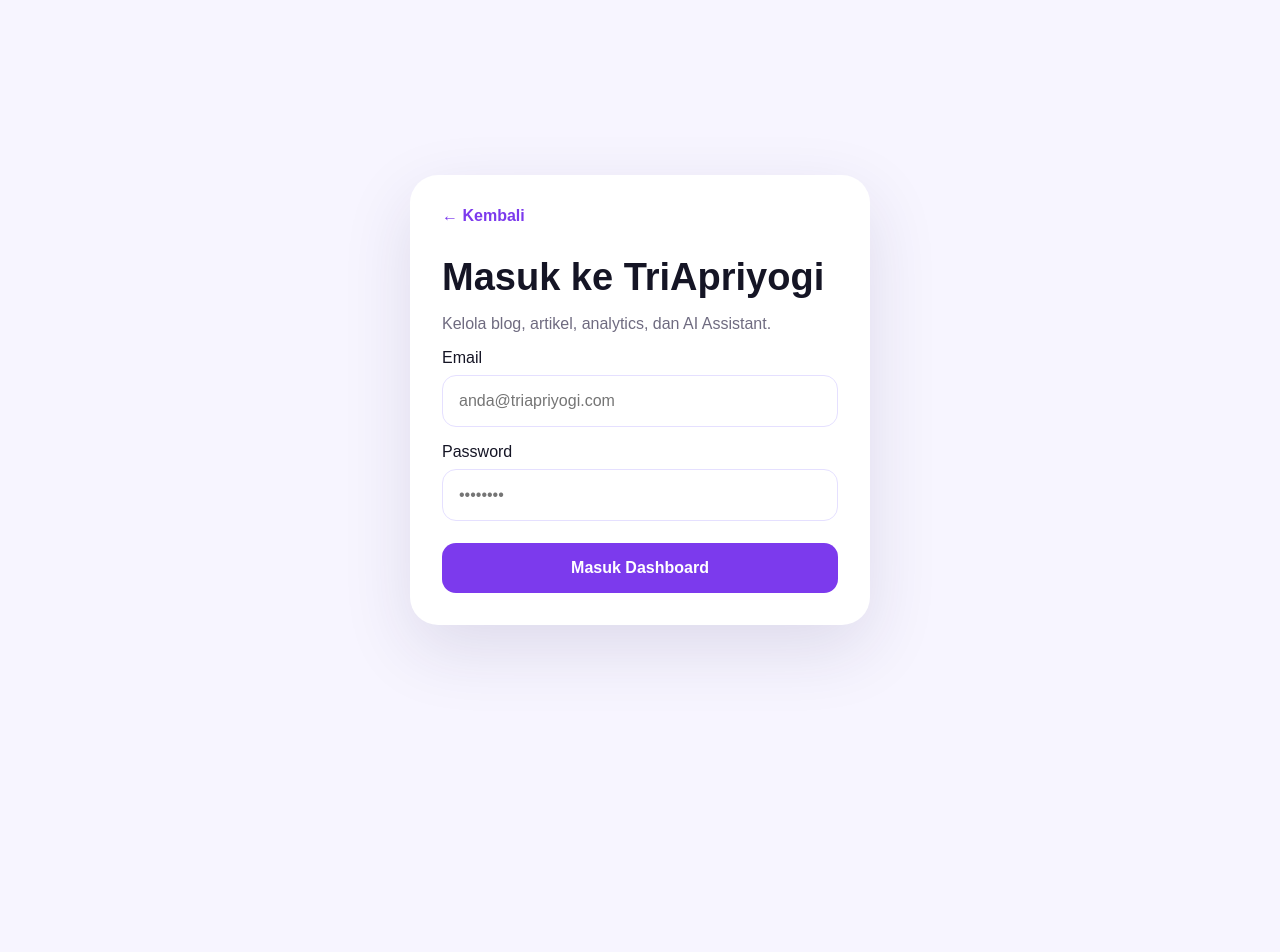
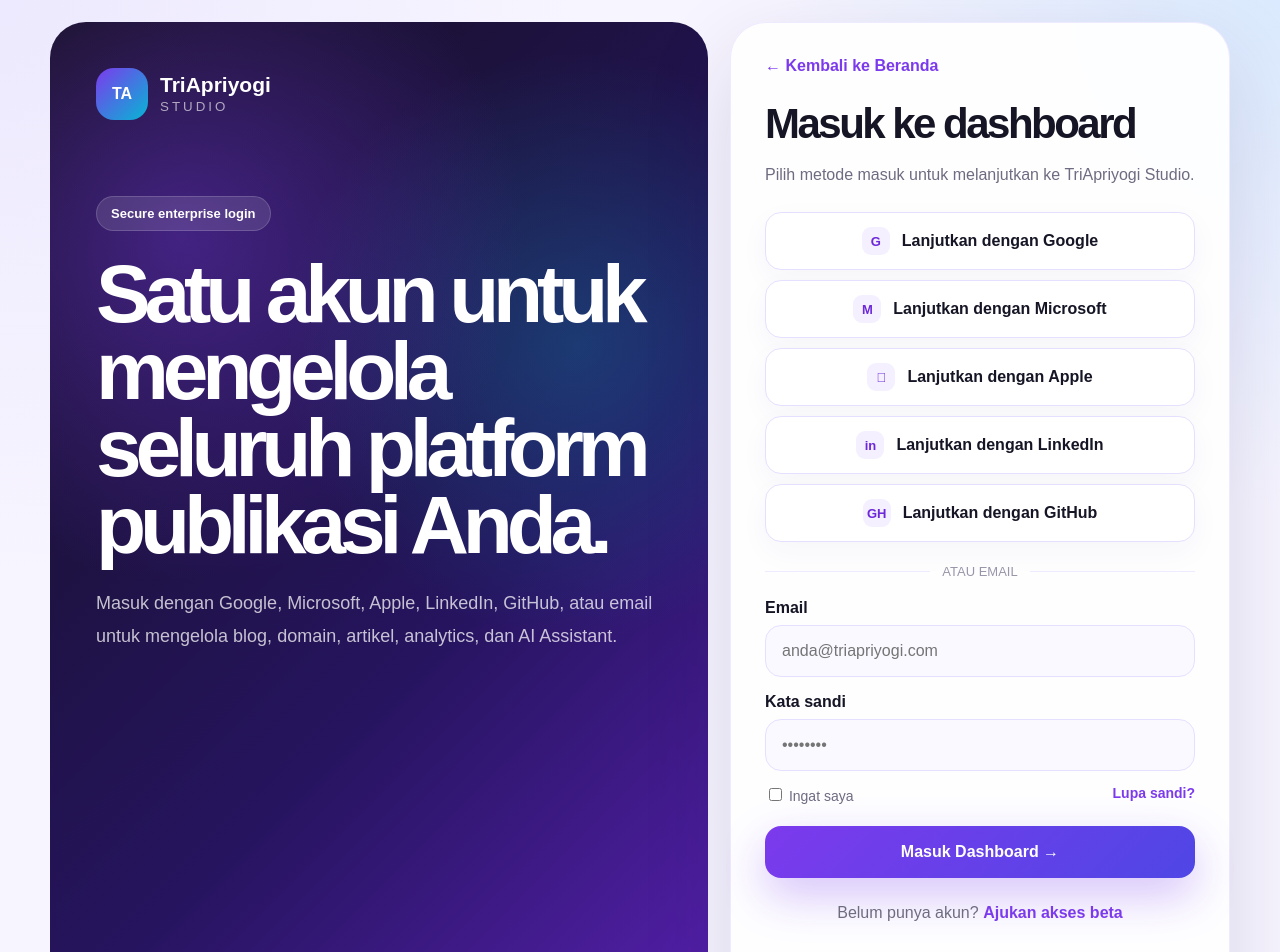
Before and after one commit to Bahari-Hasibuan/blogtriapriyogi-platform, a Next.js app in the folder blogtriapriyogi-app/: page /login in a window 1280 px wide. Shown: the top 952 px of the page. Before the commit the page ends 800 px from the top, so only its background shows below. Built offline with nearby package versions, Linux system fonts and the light colour scheme.

Commit message:
Add social login options

```diff
--- a/blogtriapriyogi-app/app/login/page.tsx
+++ b/blogtriapriyogi-app/app/login/page.tsx
@@ -1,21 +1,365 @@
+const providers = [
+  { name: "Google", icon: "G" },
+  { name: "Microsoft", icon: "M" },
+  { name: "Apple", icon: "" },
+  { name: "LinkedIn", icon: "in" },
+  { name: "GitHub", icon: "GH" },
+];
+
 export default function LoginPage() {
   return (
-    <main style={{ minHeight: "100vh", display: "grid", placeItems: "center", padding: 24, background: "#f7f5ff" }}>
-      <section style={{ width: "100%", maxWidth: 460, background: "white", borderRadius: 28, padding: 32, boxShadow: "0 24px 70px rgba(40,30,90,.12)" }}>
-        <a href="/" style={{ color: "#7c3aed", fontWeight: 800 }}>← Kembali</a>
-        <h1 style={{ fontSize: 38, marginBottom: 8 }}>Masuk ke TriApriyogi</h1>
-        <p style={{ color: "#6f6b80" }}>Kelola blog, artikel, analytics, dan AI Assistant.</p>
+    <main
+      style={{
+        minHeight: "100vh",
+        background:
+          "radial-gradient(circle at top left, #ede9fe 0, transparent 34%), radial-gradient(circle at top right, #dbeafe 0, transparent 30%), #f7f5ff",
+        color: "#151525",
+        padding: 22,
+        display: "grid",
+        placeItems: "center",
+      }}
+    >
+      <section
+        style={{
+          width: "100%",
+          maxWidth: 1180,
+          display: "grid",
+          gridTemplateColumns: "1fr 500px",
+          gap: 22,
+          alignItems: "stretch",
+        }}
+      >
+        <div
+          style={{
+            minHeight: 680,
+            borderRadius: 36,
+            padding: 46,
+            color: "white",
+            background:
+              "radial-gradient(circle at 20% 20%, rgba(124,58,237,.42), transparent 34%), radial-gradient(circle at 80% 30%, rgba(6,182,212,.24), transparent 32%), linear-gradient(135deg, #14101f, #26145f 58%, #5b21b6)",
+            display: "flex",
+            flexDirection: "column",
+            justifyContent: "space-between",
+            overflow: "hidden",
+          }}
+        >
+          <div>
+            <a
+              href="/"
+              style={{
+                display: "inline-flex",
+                alignItems: "center",
+                gap: 12,
+                color: "white",
+                textDecoration: "none",
+              }}
+            >
+              <div
+                style={{
+                  width: 52,
+                  height: 52,
+                  borderRadius: 18,
+                  display: "grid",
+                  placeItems: "center",
+                  background: "linear-gradient(135deg, #7c3aed, #06b6d4)",
+                  fontWeight: 900,
+                }}
+              >
+                TA
+              </div>
 
-        <label>Email</label>
-        <input placeholder="anda@triapriyogi.com" style={{ width: "100%", padding: 16, margin: "8px 0 16px", borderRadius: 14, border: "1px solid #e5e0ff" }} />
+              <div>
+                <strong style={{ display: "block", fontSize: 21 }}>
+                  TriApriyogi
+                </strong>
+                <small style={{ color: "rgba(255,255,255,.62)", letterSpacing: 3 }}>
+                  STUDIO
+                </small>
+              </div>
+            </a>
 
-        <label>Password</label>
-        <input placeholder="••••••••" type="password" style={{ width: "100%", padding: 16, margin: "8px 0 22px", borderRadius: 14, border: "1px solid #e5e0ff" }} />
+            <div style={{ marginTop: 76 }}>
+              <span
+                style={{
+                  display: "inline-flex",
+                  padding: "9px 14px",
+                  borderRadius: 999,
+                  background: "rgba(255,255,255,.12)",
+                  border: "1px solid rgba(255,255,255,.16)",
+                  fontWeight: 900,
+                  fontSize: 13,
+                }}
+              >
+                Secure enterprise login
+              </span>
 
-        <a href="/dashboard" style={{ display: "block", textAlign: "center", padding: 16, borderRadius: 14, background: "#7c3aed", color: "white", fontWeight: 900 }}>
-          Masuk Dashboard
-        </a>
+              <h1
+                style={{
+                  margin: "24px 0 0",
+                  fontSize: "clamp(44px, 7vw, 82px)",
+                  lineHeight: 0.94,
+                  letterSpacing: "-0.075em",
+                  maxWidth: 760,
+                }}
+              >
+                Satu akun untuk mengelola seluruh platform publikasi Anda.
+              </h1>
+
+              <p
+                style={{
+                  maxWidth: 660,
+                  marginTop: 24,
+                  color: "rgba(255,255,255,.74)",
+                  lineHeight: 1.8,
+                  fontSize: 18,
+                }}
+              >
+                Masuk dengan Google, Microsoft, Apple, LinkedIn, GitHub, atau
+                email untuk mengelola blog, domain, artikel, analytics, dan AI
+                Assistant.
+              </p>
+            </div>
+          </div>
+
+          <div
+            style={{
+              display: "grid",
+              gridTemplateColumns: "repeat(3, 1fr)",
+              gap: 12,
+            }}
+          >
+            {[
+              ["SSO", "Multi provider"],
+              ["SSL", "Secure access"],
+              ["AI", "Creator tools"],
+            ].map(([title, desc]) => (
+              <div
+                key={title}
+                style={{
+                  padding: 18,
+                  borderRadius: 22,
+                  background: "rgba(255,255,255,.11)",
+                  border: "1px solid rgba(255,255,255,.14)",
+                  backdropFilter: "blur(14px)",
+                }}
+              >
+                <b style={{ display: "block", fontSize: 24 }}>{title}</b>
+                <small style={{ color: "rgba(255,255,255,.65)" }}>{desc}</small>
+              </div>
+            ))}
+          </div>
+        </div>
+
+        <div
+          style={{
+            borderRadius: 36,
+            padding: 34,
+            background: "rgba(255,255,255,.94)",
+            border: "1px solid #eeeaff",
+            boxShadow: "0 30px 90px rgba(40,30,90,.14)",
+            display: "flex",
+            flexDirection: "column",
+            justifyContent: "center",
+          }}
+        >
+          <a
+            href="/"
+            style={{
+              color: "#7c3aed",
+              fontWeight: 900,
+              textDecoration: "none",
+              marginBottom: 28,
+            }}
+          >
+            ← Kembali ke Beranda
+          </a>
+
+          <h2
+            style={{
+              margin: 0,
+              fontSize: 42,
+              lineHeight: 1,
+              letterSpacing: "-0.06em",
+            }}
+          >
+            Masuk ke dashboard
+          </h2>
+
+          <p style={{ color: "#6f6b80", lineHeight: 1.7, marginBottom: 24 }}>
+            Pilih metode masuk untuk melanjutkan ke TriApriyogi Studio.
+          </p>
+
+          <div
+            style={{
+              display: "grid",
+              gridTemplateColumns: "1fr",
+              gap: 10,
+              marginBottom: 22,
+            }}
+          >
+            {providers.map((provider) => (
+              <a
+                key={provider.name}
+                href="/dashboard"
+                style={{
+                  display: "flex",
+                  alignItems: "center",
+                  justifyContent: "center",
+                  gap: 12,
+                  padding: 14,
+                  borderRadius: 16,
+                  background: "white",
+                  border: "1px solid #e5e0ff",
+                  color: "#151525",
+                  fontWeight: 900,
+                  textDecoration: "none",
+                  boxShadow: "0 10px 30px rgba(40,30,90,.04)",
+                }}
+              >
+                <span
+                  style={{
+                    width: 28,
+                    height: 28,
+                    borderRadius: 9,
+                    display: "grid",
+                    placeItems: "center",
+                    background: "#f4f0ff",
+                    color: "#6d28d9",
+                    fontWeight: 900,
+                    fontSize: 13,
+                  }}
+                >
+                  {provider.icon}
+                </span>
+                Lanjutkan dengan {provider.name}
+              </a>
+            ))}
+          </div>
+
+          <div
+            style={{
+              display: "flex",
+              alignItems: "center",
+              gap: 12,
+              color: "#9a96aa",
+              fontSize: 13,
+              marginBottom: 20,
+            }}
+          >
+            <div style={{ height: 1, background: "#eeeaff", flex: 1 }} />
+            ATAU EMAIL
+            <div style={{ height: 1, background: "#eeeaff", flex: 1 }} />
+          </div>
+
+          <label style={{ fontWeight: 900, marginBottom: 8 }}>Email</label>
+          <input
+            placeholder="anda@triapriyogi.com"
+            style={{
+              width: "100%",
+              padding: 16,
+              marginBottom: 16,
+              borderRadius: 16,
+              border: "1px solid #e5e0ff",
+              outline: "none",
+              background: "#faf9ff",
+            }}
+          />
+
+          <label style={{ fontWeight: 900, marginBottom: 8 }}>Kata sandi</label>
+          <input
+            placeholder="••••••••"
+            type="password"
+            style={{
+              width: "100%",
+              padding: 16,
+              marginBottom: 14,
+              borderRadius: 16,
+              border: "1px solid #e5e0ff",
+              outline: "none",
+              background: "#faf9ff",
+            }}
+          />
+
+          <div
+            style={{
+              display: "flex",
+              justifyContent: "space-between",
+              gap: 12,
+              marginBottom: 22,
+              fontSize: 14,
+              color: "#6f6b80",
+            }}
+          >
+            <label>
+              <input type="checkbox" /> Ingat saya
+            </label>
+            <a href="/contact" style={{ color: "#7c3aed", fontWeight: 900 }}>
+              Lupa sandi?
+            </a>
+          </div>
+
+          <a
+            href="/dashboard"
+            style={{
+              display: "block",
+              textAlign: "center",
+              padding: 17,
+              borderRadius: 16,
+              background: "linear-gradient(135deg, #7c3aed, #4f46e5)",
+              color: "white",
+              fontWeight: 900,
+              textDecoration: "none",
+              boxShadow: "0 18px 45px rgba(124,58,237,.3)",
+            }}
+          >
+            Masuk Dashboard →
+          </a>
+
+          <p
+            style={{
+              textAlign: "center",
+              color: "#6f6b80",
+              marginTop: 22,
+              lineHeight: 1.6,
+            }}
+          >
+            Belum punya akun?{" "}
+            <a href="/contact" style={{ color: "#7c3aed", fontWeight: 900 }}>
+              Ajukan akses beta
+            </a>
+          </p>
+
+          <div
+            style={{
+              marginTop: 22,
+              padding: 16,
+              borderRadius: 18,
+              background: "#f6f2ff",
+              border: "1px solid #eeeaff",
+              color: "#6f6b80",
+              lineHeight: 1.6,
+              fontSize: 14,
+            }}
+          >
+            <b style={{ color: "#151525" }}>Mode demo:</b> tombol login sosial
+            sekarang mengarah ke dashboard demo. Login asli akan disambungkan
+            di tahap backend/authentication.
+          </div>
+        </div>
       </section>
+
+      <style>{`
+        @media (max-width: 920px) {
+          main > section {
+            grid-template-columns: 1fr !important;
+          }
+
+          main > section > div:first-child {
+            min-height: 560px !important;
+            padding: 30px !important;
+          }
+        }
+      `}</style>
     </main>
   );
 }
```
